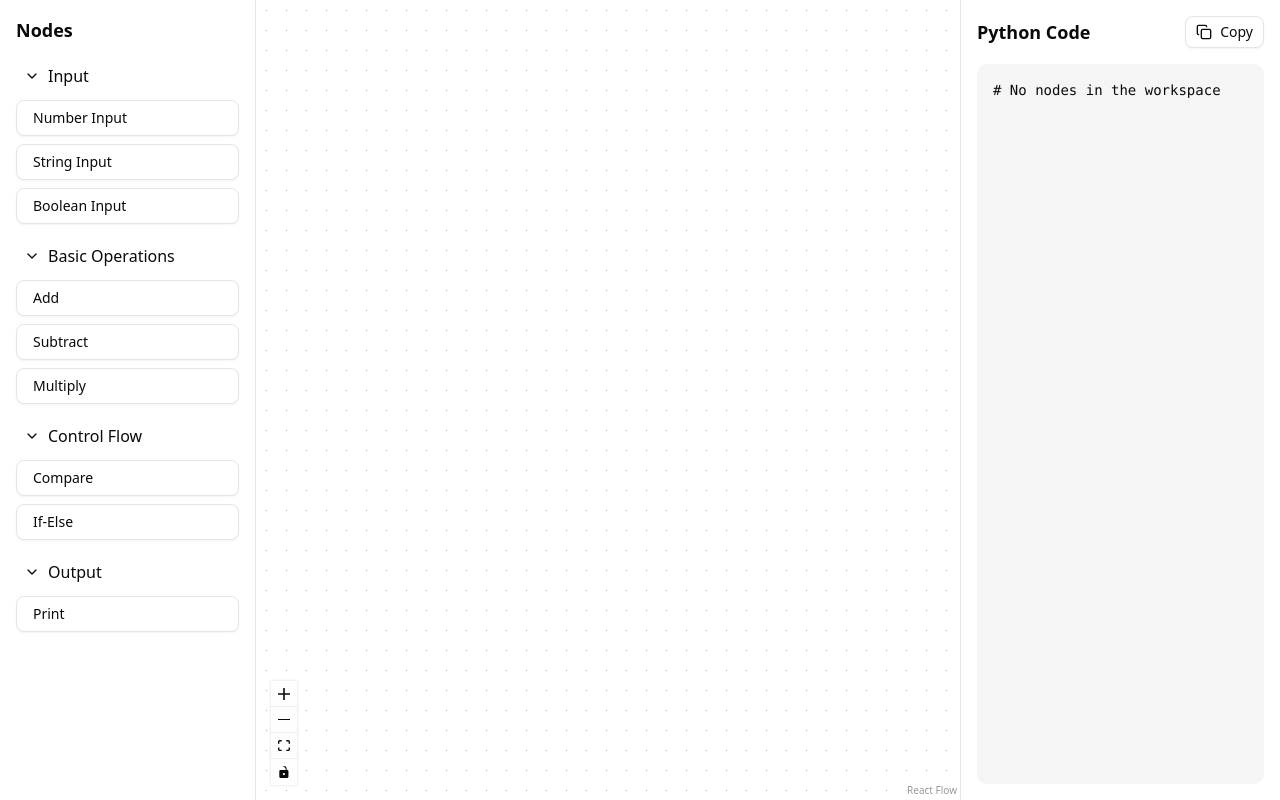
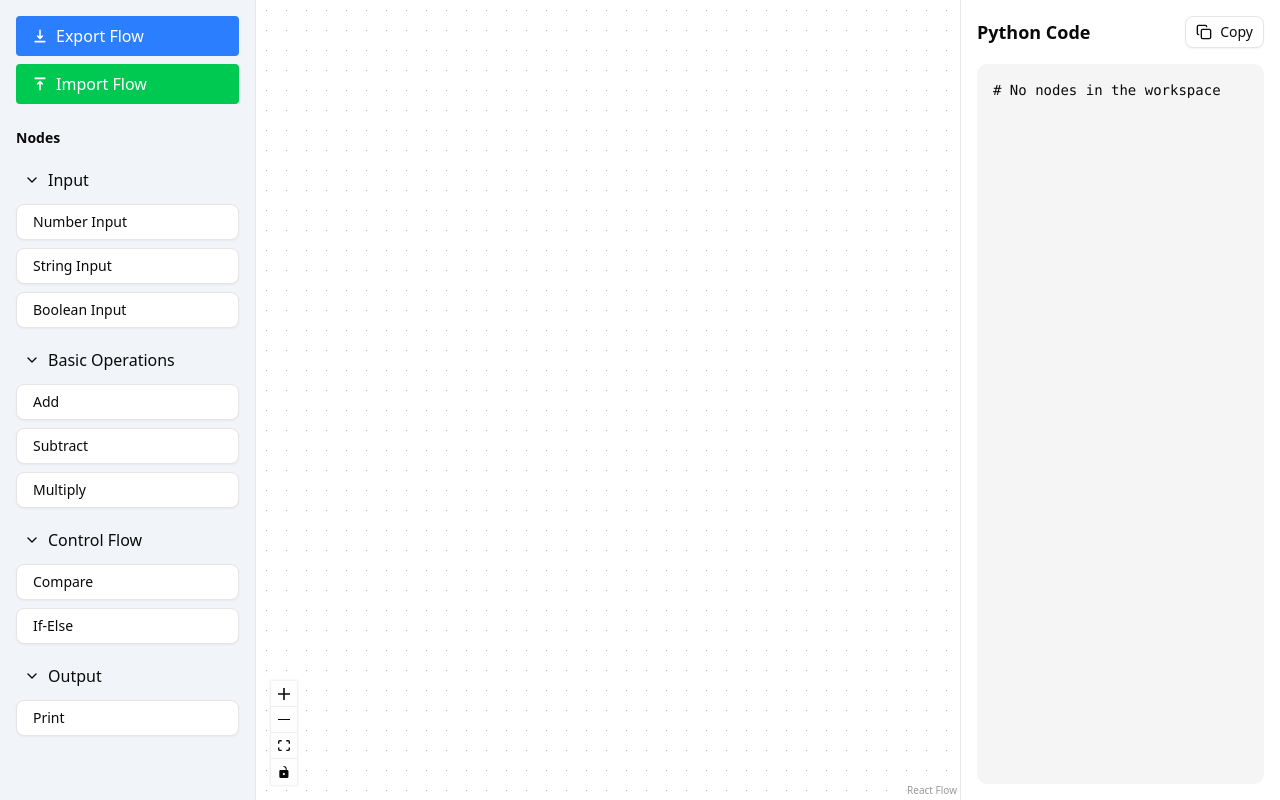
Before and after one commit to ratnadeep007/node-programmer, a React (Vite) app: page / in a window 1280 px wide. Built offline with nearby package versions, Linux system fonts and the light colour scheme.

Commit message:
Add export/import flow functionality and simplify IfElse node with single output

```diff
--- a/src/App.tsx
+++ b/src/App.tsx
@@ -252,13 +252,80 @@ function App() {
     event.dataTransfer.dropEffect = 'move';
   };
 
+  // Export flow as JSON
+  const handleExport = useCallback(() => {
+    const flowData = {
+      nodes,
+      edges,
+      viewport: { x: 0, y: 0, zoom: 1 }
+    };
+    const dataStr = JSON.stringify(flowData, null, 2);
+    const dataUri = 'data:application/json;charset=utf-8,' + encodeURIComponent(dataStr);
+
+    const exportName = 'flow-export.json';
+    const linkElement = document.createElement('a');
+    linkElement.setAttribute('href', dataUri);
+    linkElement.setAttribute('download', exportName);
+    linkElement.click();
+  }, [nodes, edges]);
+
+  // Import flow from JSON
+  const handleImport = useCallback(() => {
+    const input = document.createElement('input');
+    input.type = 'file';
+    input.accept = '.json';
+
+    input.onchange = (e: Event) => {
+      const file = (e.target as HTMLInputElement).files?.[0];
+      if (file) {
+        const reader = new FileReader();
+        reader.onload = (event) => {
+          try {
+            const flowData = JSON.parse(event.target?.result as string);
+            setNodes(flowData.nodes || []);
+            setEdges(flowData.edges || []);
+          } catch (error) {
+            console.error('Failed to parse flow data:', error);
+          }
+        };
+        reader.readAsText(file);
+      }
+    };
+
+    input.click();
+  }, []);
+
   return (
     <div className="w-screen h-screen flex">
       {/* Toolbar */}
-      <div className="w-64 border-r border-gray-200 p-4 bg-background">
-        <h2 className="text-lg font-semibold mb-4">Nodes</h2>
-        <div className="space-y-4">
+      <div className="w-64 bg-slate-100 p-4 border-r border-slate-200">
+        {/* Export/Import buttons at top */}
+        <div className="flex flex-col gap-2 mb-6">
+          <button
+            onClick={handleExport}
+            className="flex items-center gap-2 px-4 py-2 bg-blue-500 text-white rounded hover:bg-blue-600"
+          >
+            <svg xmlns="http://www.w3.org/2000/svg" className="h-4 w-4" viewBox="0 0 20 20" fill="currentColor">
+              <path fillRule="evenodd" d="M3 17a1 1 0 011-1h12a1 1 0 110 2H4a1 1 0 01-1-1zm3.293-7.707a1 1 0 011.414 0L9 10.586V3a1 1 0 112 0v7.586l1.293-1.293a1 1 0 111.414 1.414l-3 3a1 1 0 01-1.414 0l-3-3a1 1 0 010-1.414z" clipRule="evenodd" />
+            </svg>
+            Export Flow
+          </button>
+          <button
+            onClick={handleImport}
+            className="flex items-center gap-2 px-4 py-2 bg-green-500 text-white rounded hover:bg-green-600"
+          >
+            <svg xmlns="http://www.w3.org/2000/svg" className="h-4 w-4" viewBox="0 0 20 20" fill="currentColor">
+              <path fillRule="evenodd" d="M3 17a1 1 0 011-1h12a1 1 0 110 2H4a1 1 0 01-1-1zm3.293-7.707a1 1 0 011.414 0L9 10.586V3a1 1 0 112 0v7.586l1.293-1.293a1 1 0 111.414 1.414l-3 3a1 1 0 01-1.414 0l-3-3a1 1 0 010-1.414z" clipRule="evenodd" transform="rotate(180 10 10)" />
+            </svg>
+            Import Flow
+          </button>
+        </div>
+
+        {/* Node sections in single column */}
+        <div className="text-sm font-semibold mb-4">Nodes</div>
+        <div className="flex flex-col gap-4">
           <CollapsibleSection title="Input">
+            <div className="flex flex-col gap-2">
               <Button
                 variant="outline"
                 className="w-full justify-start"
@@ -283,9 +350,11 @@ function App() {
               >
                 Boolean Input
               </Button>
+            </div>
           </CollapsibleSection>
 
           <CollapsibleSection title="Basic Operations">
+            <div className="flex flex-col gap-2">
               <Button
                 variant="outline"
                 className="w-full justify-start"
@@ -310,9 +379,11 @@ function App() {
               >
                 Multiply
               </Button>
+            </div>
           </CollapsibleSection>
 
           <CollapsibleSection title="Control Flow">
+            <div className="flex flex-col gap-2">
               <Button
                 variant="outline"
                 className="w-full justify-start"
@@ -329,9 +400,11 @@ function App() {
               >
                 If-Else
               </Button>
+            </div>
           </CollapsibleSection>
 
           <CollapsibleSection title="Output">
+            <div className="flex flex-col gap-2">
               <Button
                 variant="outline"
                 className="w-full justify-start"
@@ -340,6 +413,7 @@ function App() {
               >
                 Print
               </Button>
+            </div>
           </CollapsibleSection>
         </div>
       </div>
--- a/src/components/nodes/IfElseNode.tsx
+++ b/src/components/nodes/IfElseNode.tsx
@@ -1,59 +1,62 @@
 import { Handle, Position } from '@xyflow/react';
-import type { Node } from '@xyflow/react';
-import { NodeData } from '../../types';
 
-type IfElseNodeProps = Pick<Node<NodeData>, 'id'>;
+type NodeData = {
+  value?: boolean;
+  condition?: boolean;
+  trueValue?: any;
+  falseValue?: any;
+};
 
-export default function IfElseNode({ id }: IfElseNodeProps) {
+type IfElseNodeProps = {
+  id: string;
+  data: NodeData;
+};
+
+export default function IfElseNode({ id, data }: IfElseNodeProps) {
   return (
     <div className="px-4 py-2 shadow-md rounded-md bg-white border-2 border-stone-400">
-      <div className="flex flex-col gap-2">
+      <div className="flex flex-col gap-3">
         <div className="text-xs font-bold">If-Else</div>
 
-        {/* Condition Input */}
-        <div className="flex items-center gap-2">
-          <span className="text-xs">Condition</span>
+        {/* Condition input */}
+        <div className="flex items-center relative">
+          <span className="text-xs">Condition: {data.condition?.toString() ?? 'undefined'}</span>
           <Handle
             type="target"
             position={Position.Left}
             id="condition"
-            className="!bg-yellow-400"
+            className="!bg-blue-400 -ml-[1.1rem]"
           />
         </div>
 
-        {/* True Branch */}
-        <div className="flex items-center gap-2">
-          <span className="text-xs">True</span>
+        {/* True value input */}
+        <div className="flex items-center relative">
+          <span className="text-xs">True: {data.trueValue?.toString() ?? 'undefined'}</span>
           <Handle
             type="target"
             position={Position.Left}
             id="true"
-            className="!bg-green-400 mt-3"
-          />
-          <Handle
-            type="source"
-            position={Position.Right}
-            id="trueOutput"
-            className="!bg-green-400 mt-3"
+            className="!bg-green-400 -ml-[1.1rem]"
           />
         </div>
 
-        {/* False Branch */}
-        <div className="flex items-center gap-2">
-          <span className="text-xs">False</span>
+        {/* False value input */}
+        <div className="flex items-center relative">
+          <span className="text-xs">False: {data.falseValue?.toString() ?? 'undefined'}</span>
           <Handle
             type="target"
             position={Position.Left}
             id="false"
-            className="!bg-red-400 mt-9"
-          />
-          <Handle
-            type="source"
-            position={Position.Right}
-            id="falseOutput"
-            className="!bg-red-400 mt-9"
+            className="!bg-red-400 -ml-[1.1rem]"
           />
         </div>
+
+        {/* Output */}
+        <Handle
+          type="source"
+          position={Position.Right}
+          className="!bg-yellow-400"
+        />
       </div>
     </div>
   );
```
Lines whose indentation alone changed are shown as unchanged.
